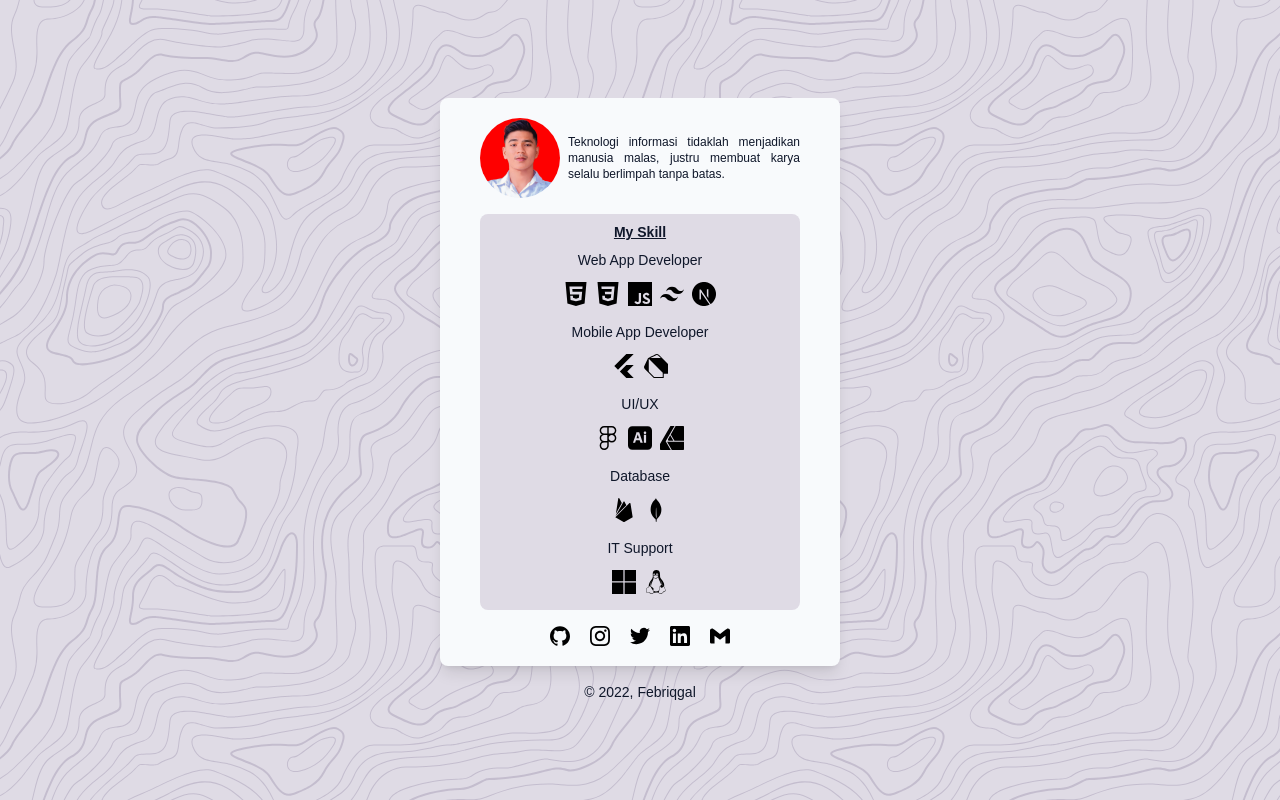
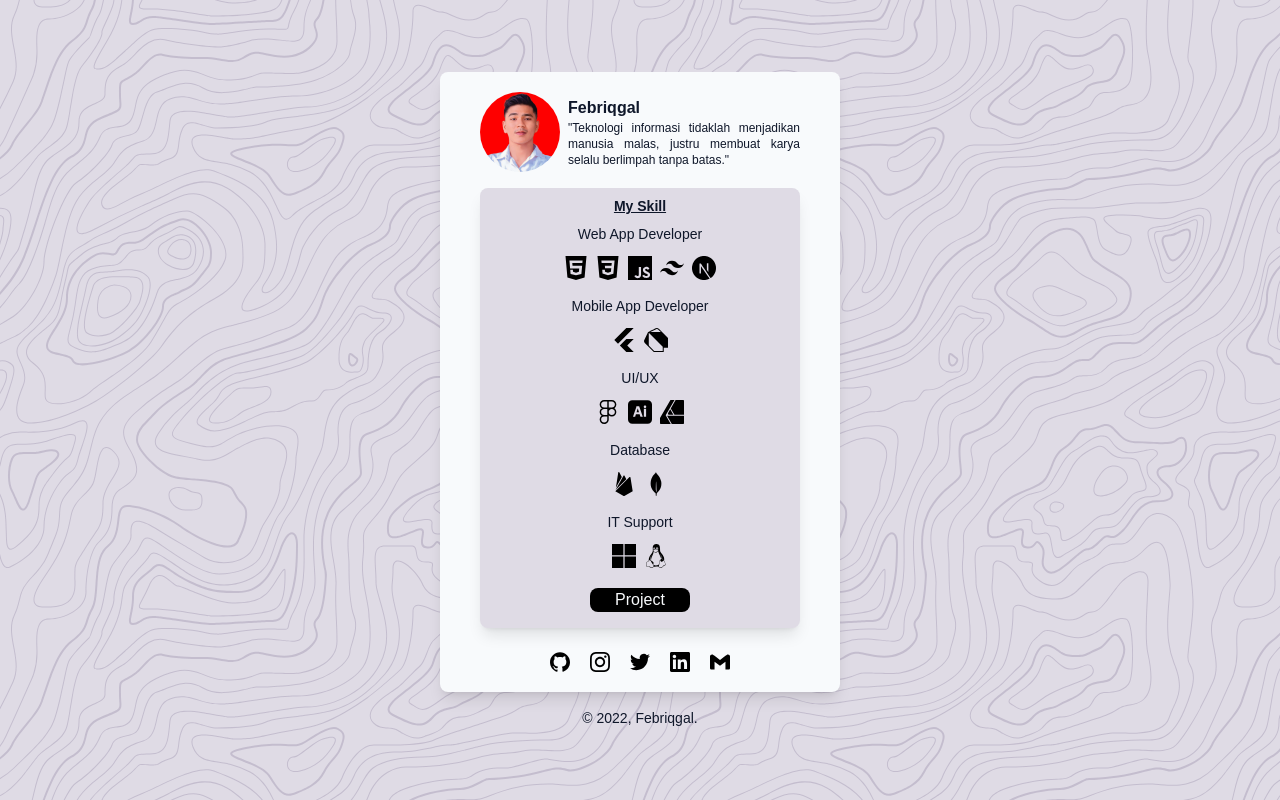
Before and after one commit to febriqgal/febriqgal, a Next.js app: page / in a window 1280 px wide. Built offline with nearby package versions, Linux system fonts and the light colour scheme.

Commit message:
updateeeeeee

```diff
--- a/pages/index.js
+++ b/pages/index.js
@@ -30,11 +30,13 @@ export default function Home() {
     <div className={styles.bgg}>
       <Head>
         <title>Febriqgal Purnama</title>
-        <meta name="description" content="My Bio" />
+        <meta name="description" content="Febriqgal" />
         <link rel="icon" href="/icon.png" />
       </Head>
       <main className={`${styles.main}`}>
-        <div className="bg-slate-50 w-[400px] text-slate-900 shadow-lg py-5 px-10 flex flex-col rounded-lg">
+        <div
+          className={`bg-slate-50 w-[400px] text-slate-900 shadow-lg py-5 px-10 flex flex-col rounded-lg`}
+        >
           <div className="flex w-full justify-center items-center mb-2 animate__animated animate__backInLeft">
             <Image
               className="duration-1000 h-[80px] w-[80px] rounded-full "
@@ -42,14 +44,17 @@ export default function Home() {
               alt={"Febriqgal"}
             />
             <div className="ml-2">
+              <h1 className="font-bold">Febriqgal</h1>
               <h1 className="text-justify text-xs">
-                Teknologi informasi tidaklah menjadikan manusia malas, justru
-                membuat karya selalu berlimpah tanpa batas.
+                {`"Teknologi informasi tidaklah menjadikan manusia malas, justru
+                membuat karya selalu berlimpah tanpa batas."`}
               </h1>
             </div>
           </div>
 
-          <div className="bg-[#DFDBE5] w-full pb-4 my-2 px-5 rounded-lg animate__animated animate__fadeInUp">
+          <div
+            className={`bg-[#DFDBE5] shadow-lg w-full   pb-4 my-2 px-5 rounded-lg animate__animated animate__fadeInUp`}
+          >
             <h1 className="text-center pt-2 font-semibold underline text-sm">
               My Skill
             </h1>
@@ -96,8 +101,13 @@ export default function Home() {
               <Image title={"Windows"} src={Windows} alt={"Windows"} />
               <Image title={"Linux"} src={linux} alt={"Linux"} />
             </div>
+            <Link target={"#"} href={"https://www.instagram.com/febproject_/"}>
+              <h1 className="mx-auto w-[100px] mt-5 bg-black text-slate-50 text-center rounded-lg">
+                Project
+              </h1>
+            </Link>
           </div>
-          <div className="flex justify-center gap-4 pt-2">
+          <div className="flex justify-center gap-4 pt-4">
             <Link target={"#"} href={"https://github.com/febriqgal"}>
               <Image
                 className="h-5"
@@ -141,7 +151,7 @@ export default function Home() {
           </div>
         </div>
         <footer className="text-slate-900  mt-4 text-center text-sm rounded-lg">
-          <h1>© 2022, Febriqgal</h1>
+          <h1>© 2022, Febriqgal.</h1>
         </footer>
       </main>
     </div>
--- /dev/null
+++ b/pages/project.js
@@ -0,0 +1,20 @@
+import React from "react";
+import Head from "next/head";
+import styles from "../styles/Home.module.css";
+
+export default function project() {
+  return (
+    <div className={`${styles.bgg} m-auto`}>
+      <Head>
+        <title>Febriqgal Purnama</title>
+        <meta name="description" content="Febriqgal" />
+        <link rel="icon" href="/icon.png" />
+      </Head>
+      <main className={`${styles.main}`}>
+        <h1 className="bg-white text-black py-2 px-4 rounded-lg">
+          COMING SOON!
+        </h1>
+      </main>
+    </div>
+  );
+}
```
